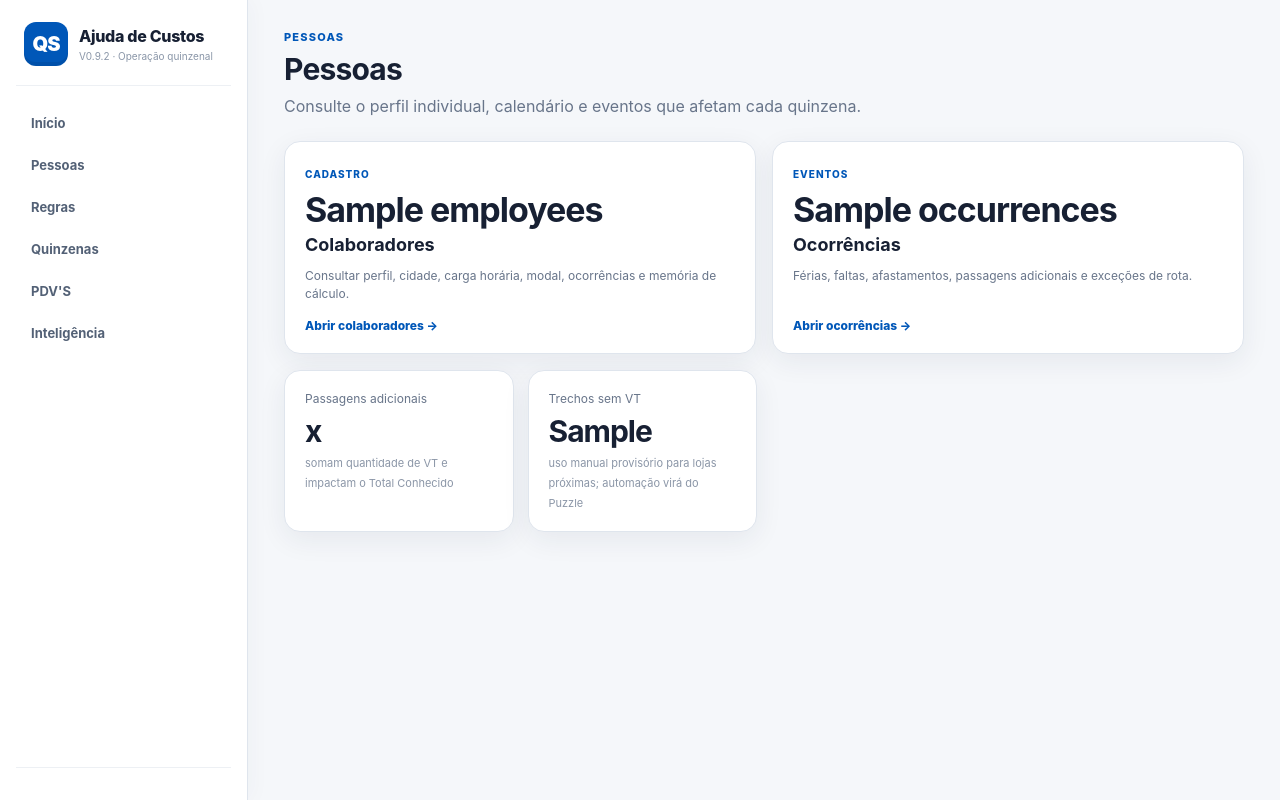
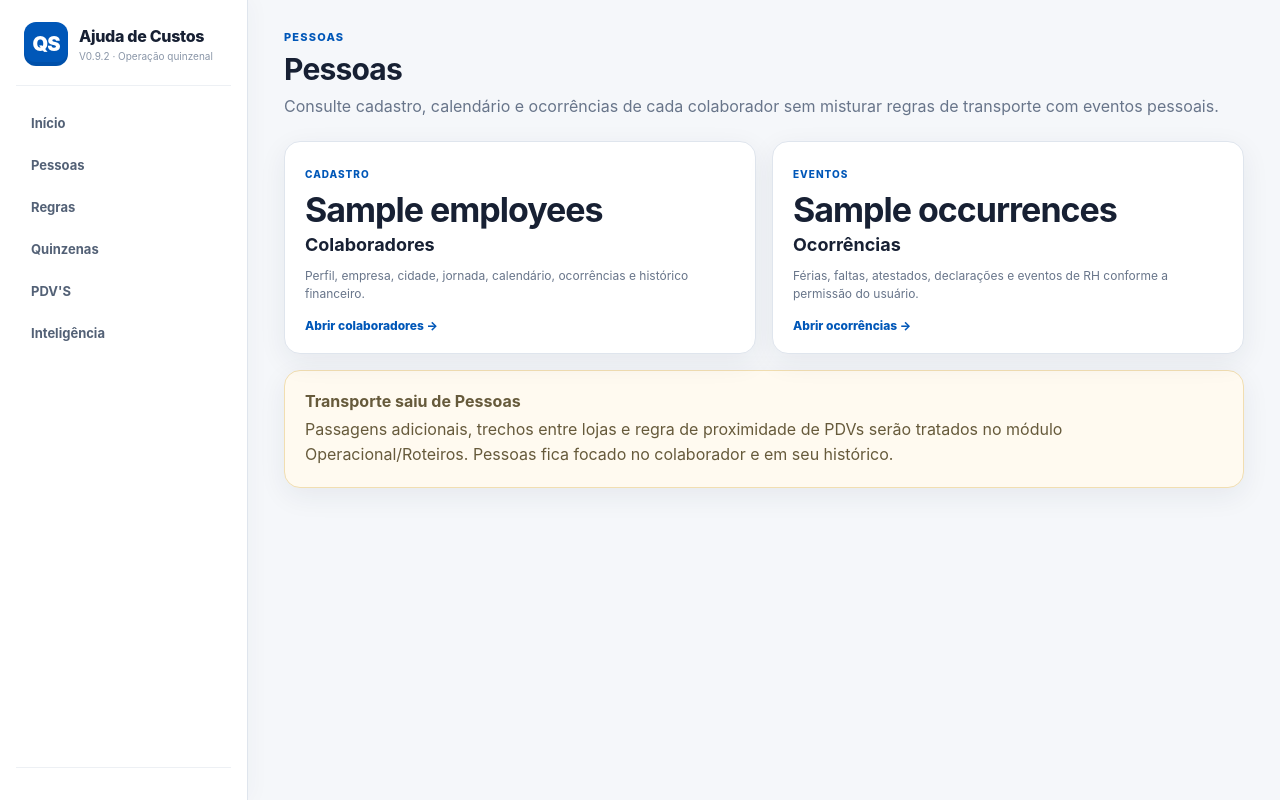
Before and after one commit to anthohhz/qs-ajuda-custos, a Python web app: template app/templates/people_hub.html in a window 1280 px wide. Run offline with Jinja, Linux system fonts and the light colour scheme; the template is opened without the code that fills it: most values are stand-ins (such as "Sample title", 1, 10 or a date in 2020).

Commit message:
v0.9.3: simplificar hub de pessoas

```diff
--- a/app/templates/people_hub.html
+++ b/app/templates/people_hub.html
@@ -1,15 +1,12 @@
 {% extends "base.html" %}
 {% block content %}
 <div class="page-head">
-  <div><p class="eyebrow">PESSOAS</p><h1>Pessoas</h1><p class="muted">Consulte o perfil individual, calendário e eventos que afetam cada quinzena.</p></div>
-  {% if request.state.user.role in ['ADMIN','BENEFICIOS'] %}<a class="btn" href="/ocorrencias/nova">+ Registrar ocorrência</a>{% endif %}
+  <div><p class="eyebrow">PESSOAS</p><h1>Pessoas</h1><p class="muted">Consulte cadastro, calendário e ocorrências de cada colaborador sem misturar regras de transporte com eventos pessoais.</p></div>
+  {% if request.state.user.role in ['ADMIN','BENEFICIOS'] or (request.state.user.department and request.state.user.department.code in ['SISTEMAS','AJUDA_CUSTOS','RH']) %}<a class="btn" href="/ocorrencias/nova?return_to=/pessoas">+ Registrar ocorrência</a>{% endif %}
 </div>
 <div class="hub-grid">
-  <a class="card hub-card" href="/colaboradores"><span class="mini-label">CADASTRO</span><strong>{{ employees }}</strong><h2>Colaboradores</h2><p>Consultar perfil, cidade, carga horária, modal, ocorrências e memória de cálculo.</p><span class="hub-action">Abrir colaboradores →</span></a>
-  <a class="card hub-card" href="/ocorrencias"><span class="mini-label">EVENTOS</span><strong>{{ occurrences }}</strong><h2>Ocorrências</h2><p>Férias, faltas, afastamentos, passagens adicionais e exceções de rota.</p><span class="hub-action">Abrir ocorrências →</span></a>
+  <a class="card hub-card" href="/colaboradores"><span class="mini-label">CADASTRO</span><strong>{{ employees }}</strong><h2>Colaboradores</h2><p>Perfil, empresa, cidade, jornada, calendário, ocorrências e histórico financeiro.</p><span class="hub-action">Abrir colaboradores →</span></a>
+  <a class="card hub-card" href="/ocorrencias"><span class="mini-label">EVENTOS</span><strong>{{ occurrences }}</strong><h2>Ocorrências</h2><p>Férias, faltas, atestados, declarações e eventos de RH conforme a permissão do usuário.</p><span class="hub-action">Abrir ocorrências →</span></a>
 </div>
-<div class="kpi-grid section">
-  <div class="card kpi"><span>Passagens adicionais</span><strong>{{ extra_passages }}</strong><small>somam quantidade de VT e impactam o Total Conhecido</small></div>
-  <div class="card kpi"><span>Trechos sem VT</span><strong>{{ nearby_store_rules }}</strong><small>uso manual provisório para lojas próximas; automação virá do Puzzle</small></div>
-</div>
+<div class="card section info-card"><strong>Transporte saiu de Pessoas</strong><p>Passagens adicionais, trechos entre lojas e regra de proximidade de PDVs serão tratados no módulo Operacional/Roteiros. Pessoas fica focado no colaborador e em seu histórico.</p></div>
 {% endblock %}
```
